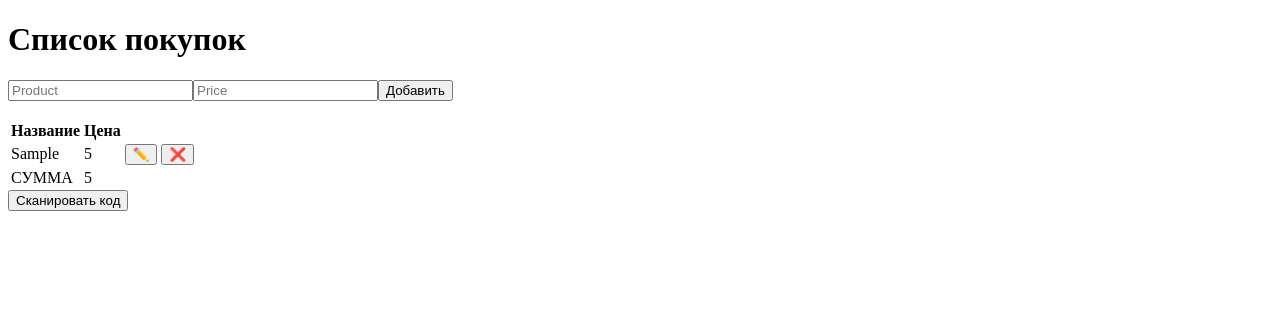
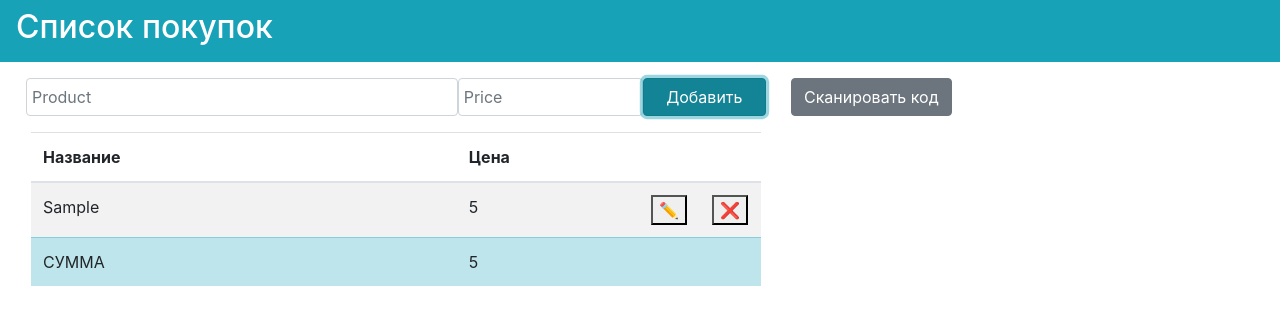
Before and after one commit to yuliya-sm7/Alfabank-front, a React app in the folder Task 2/: page / in a window 1280 px wide. Both pictures are taken after typing "Sample", "5" into the empty fields and a click on the button "Добавить". Shown: the top 324 px of the page. Built offline with nearby package versions, Linux system fonts and the light colour scheme.

Commit message:
style Bootstrap

```diff
--- a/Task 2/package.json
+++ b/Task 2/package.json
@@ -21,6 +21,7 @@
     "@types/webpack-dev-server": "3.11.1",
     "@typescript-eslint/eslint-plugin": "4.6.1",
     "@typescript-eslint/parser": "4.6.1",
+    "css-loader": "^5.2.6",
     "eslint": "7.12.1",
     "eslint-config-prettier": "6.15.0",
     "eslint-plugin-import": "2.22.1",
@@ -30,6 +31,7 @@
     "fork-ts-checker-webpack-plugin": "5.2.1",
     "html-webpack-plugin": "4.5.0",
     "prettier": "2.1.2",
+    "style-loader": "^2.0.0",
     "ts-loader": "8.0.7",
     "ts-node": "9.0.0",
     "tsconfig-paths-webpack-plugin": "3.3.0",
@@ -39,6 +41,7 @@
     "webpack-dev-server": "3.11.0"
   },
   "dependencies": {
+    "bootstrap": "^4.6.0",
     "react": "^16.13.1",
     "react-dom": "^16.13.1",
     "react-modal": "^3.14.2",
--- a/Task 2/src/App.tsx
+++ b/Task 2/src/App.tsx
@@ -1,6 +1,6 @@
 import React, {useState} from "react";
-import Items from "./components/Items/Items";
-import Input from "components/Input/Input";
+import Items from "./components/Items";
+import Input from "components/Input";
 import Barcode from "components/Barcode";
 import Modal from "react-modal";
 import {connect} from "react-redux";
@@ -9,19 +9,34 @@ const App: React.FC<{modalIsOpen: boolean}> = ({modalIsOpen}) => {
     const [scan, setScan] = useState(false);
     return (
         <div className="App">
-            <h1>Список покупок</h1>
-            <Input />
-            <Items />
+            <nav className="navbar navbar-light bg-info text-white">
+                <h2>Список покупок</h2>
+            </nav>
+            <div className="container m-3">
+                <div className="row mb-3">
+                    <div className="col-8">
+                        <Input />
+                    </div>
+                    <div className="col">
+                        <button
+                            className="d-inline-block btn btn-secondary"
+                            onClick={() => setScan(!scan)}
+                        >
+                            {!scan ? "Сканировать код" : "Закрыть"}
+                        </button>
+                    </div>
+                </div>
+                <div className="row">
+                    <div className="col-8">
+                        <Items />
+                    </div>
+                    <div className="col"> {scan ? <Barcode /> : null}</div>
+                </div>
+            </div>
             <Modal isOpen={modalIsOpen} ariaHideApp={false}>
                 <h3>Редактирование</h3>
                 <Input />
             </Modal>
-            <div>
-                <button onClick={() => setScan(!scan)}>
-                    {!scan ? "Сканировать код" : "Закрыть"}
-                </button>
-            </div>
-            {scan ? <Barcode /> : null}
         </div>
     );
 };
--- a/Task 2/src/components/Barcode.tsx
+++ b/Task 2/src/components/Barcode.tsx
@@ -10,8 +10,6 @@ const Barcode: React.FC<{edit: (name: string) => void; window: (isOpen: boolean)
     return (
         <>
             <BarcodeScannerComponent
-                width={300}
-                height={300}
                 onUpdate={(err, result) => {
                     if (result) {
                         window(true);
--- a/Task 2/src/components/Input/Input.tsx
+++ b/Task 2/src/components/Input.tsx
@@ -1,6 +1,7 @@
 import React from "react";
 import {connect} from "react-redux";
-import {editItem, addToItems} from "../../redux/action";
+import {editItem, addToItems} from "../redux/action";
+
 interface Item {
     name: string;
     price: number;
@@ -8,9 +9,10 @@ interface Item {
 
 const Input: React.FC<{
     item: Item;
+    id: string;
     edit: (item: Item) => void;
-    add: (item: Item) => void;
-}> = ({item, edit, add}) => {
+    add: (item: Item, id: string) => void;
+}> = ({item, id, edit, add}) => {
     const handleChange = (e) => {
         if (e.target.name == "name") {
             edit({name: e.target.value, price: item.price});
@@ -24,14 +26,15 @@ const Input: React.FC<{
         if (!item.name || !item.price || !Number(item.price)) {
             alert("Error!");
         } else {
-            add(item);
+            add(item, id);
         }
         edit({name: "", price: NaN});
     };
 
     return (
-        <form onSubmit={handleSubmit}>
+        <form className="form-row" onSubmit={handleSubmit}>
             <input
+                className="form-control col-7"
                 name="name"
                 type="text"
                 value={item.name}
@@ -39,24 +42,26 @@ const Input: React.FC<{
                 onChange={handleChange}
             />
             <input
+                className="form-control col-3"
                 name="price"
                 type="number"
                 value={item.price}
                 placeholder="Price"
                 onChange={handleChange}
             />
-            <button type="submit">Добавить</button>
-            <br></br>
-            <br></br>
+            <button type="submit" className="btn btn-info col-2">
+                Добавить
+            </button>
         </form>
     );
 };
 
 const mapDispatchToProps = (dispatch) => ({
     edit: (obj) => dispatch(editItem(obj)),
-    add: (obj) => dispatch(addToItems(obj))
+    add: (obj, id) => dispatch(addToItems(obj, id))
 });
-const mapStateToProps = ({item}) => ({
-    item
+const mapStateToProps = ({item, id}) => ({
+    item,
+    id
 });
 export default connect(mapStateToProps, mapDispatchToProps)(Input);
--- a/Task 2/src/components/Items/Items.tsx
+++ b/Task 2/src/components/Items.tsx
@@ -1,51 +1,55 @@
 import React from "react";
 import {connect} from "react-redux";
-import {removeItem, changeItem} from "../../redux/action";
+import {removeItem, changeItem} from "../redux/action";
 
 interface Item {
     name: string;
     price: number;
-    id: string;
 }
 
 const Items: React.FC<{
     list: Array<Item>;
+    ids: Array<string>;
     change: (id: string) => void;
     remove: (id: string) => void;
-}> = ({list, change, remove}) => {
+}> = ({list, ids, change, remove}) => {
     return (
         <div className="items">
-            <table>
+            <table className="table table-striped table-responsive-sm">
                 <thead>
                     <tr>
-                        <th>Название</th>
-                        <th>Цена</th>
+                        <th className="col-7">Название</th>
+                        <th className="col-3">Цена</th>
+                        <th className="col-1"></th>
+                        <th className="col-1"></th>
                     </tr>
                 </thead>
                 <tbody>
-                    {list.map((c, id) => {
+                    {list.map((c, index) => {
                         return (
-                            <tr key={id}>
+                            <tr key={index}>
                                 <td>{c.name}</td>
                                 <td>{c.price}</td>
                                 <td>
-                                    <button onClick={() => change(c.id)}> ✏️ </button>{" "}
+                                    <button onClick={() => change(ids[index])}> ✏️ </button>
                                 </td>
                                 <td>
-                                    <button onClick={() => remove(c.id)}> ❌ </button>
+                                    <button onClick={() => remove(ids[index])}> ❌ </button>
                                 </td>
                             </tr>
                         );
                     })}
                 </tbody>
                 <tfoot>
-                    <tr>
+                    <tr className="table-info">
                         <td>СУММА</td>
                         <td>
                             {list.reduce(function (acc: number, cur: Item) {
                                 return acc + Number(cur.price);
                             }, 0)}
                         </td>
+                        <td></td>
+                        <td></td>
                     </tr>
                 </tfoot>
             </table>
@@ -54,7 +58,8 @@ const Items: React.FC<{
 };
 
 const mapStateToProps = (state) => ({
-    list: state.items
+    list: Object.values(state.items),
+    ids: Object.keys(state.items)
 });
 
 const mapDispatchToProps = (dispatch) => ({
--- a/Task 2/src/index.tsx
+++ b/Task 2/src/index.tsx
@@ -4,6 +4,8 @@ import ReactDOM from "react-dom";
 import App from "./App";
 import {Provider} from "react-redux";
 import {store} from "./redux/store";
+
+import "bootstrap/dist/css/bootstrap.min.css";
 
 ReactDOM.render(
     <Provider store={store}>
--- a/Task 2/src/redux/action.ts
+++ b/Task 2/src/redux/action.ts
@@ -9,9 +9,9 @@ export const editItem = (obj: Item) => ({
     payload: obj
 });
 
-export const addToItems = (obj: Item) => ({
+export const addToItems = (obj: Item, id: string) => ({
     type: "ADD_TO_ITEMS",
-    id: uuidv4(),
+    id: id ? id : uuidv4(),
     payload: obj
 });
 
--- a/Task 2/src/redux/reducer.ts
+++ b/Task 2/src/redux/reducer.ts
@@ -1,6 +1,7 @@
 const initState = {
-    items: [],
+    items: {},
     item: {name: "", price: NaN},
+    id: "",
     modalIsOpen: false
 };
 
@@ -11,18 +12,20 @@ export const reducer = (state = initState, action) => {
         case "CHANGE_ITEM":
             return {
                 ...state,
-                item: state.items.filter((el) => el.id === action.id)[0],
-                items: state.items.filter((el) => el.id !== action.id),
+                item: state.items[action.id],
+                id: action.id,
                 modalIsOpen: true
             };
         case "EDIT_ITEM":
             return {...state, item: action.payload};
         case "ADD_TO_ITEMS":
-            const it = action.payload;
-            it.id = action.id;
-            return {...state, items: [...state.items, it], modalIsOpen: false};
+            const new_list = state.items;
+            new_list[action.id] = action.payload;
+            return {...state, id: "", items: new_list, modalIsOpen: false};
         case "REMOVE_ITEM":
-            return {...state, items: state.items.filter((el) => el.id !== action.id)};
+            const new_items = state.items;
+            delete new_items[action.id];
+            return {...state, items: new_items};
         default:
             return state;
     }
--- a/Task 2/webpack.config.ts
+++ b/Task 2/webpack.config.ts
@@ -24,6 +24,10 @@ const webpackConfig = (env): Configuration => ({
                     transpileOnly: true
                 },
                 exclude: /dist/
+            },
+            {
+                test: /\.css$/,
+                use: ["style-loader", "css-loader"]
             }
         ]
     },
```
Also changed, not shown: 1 other file (tests, documents, lock files or other folders).
